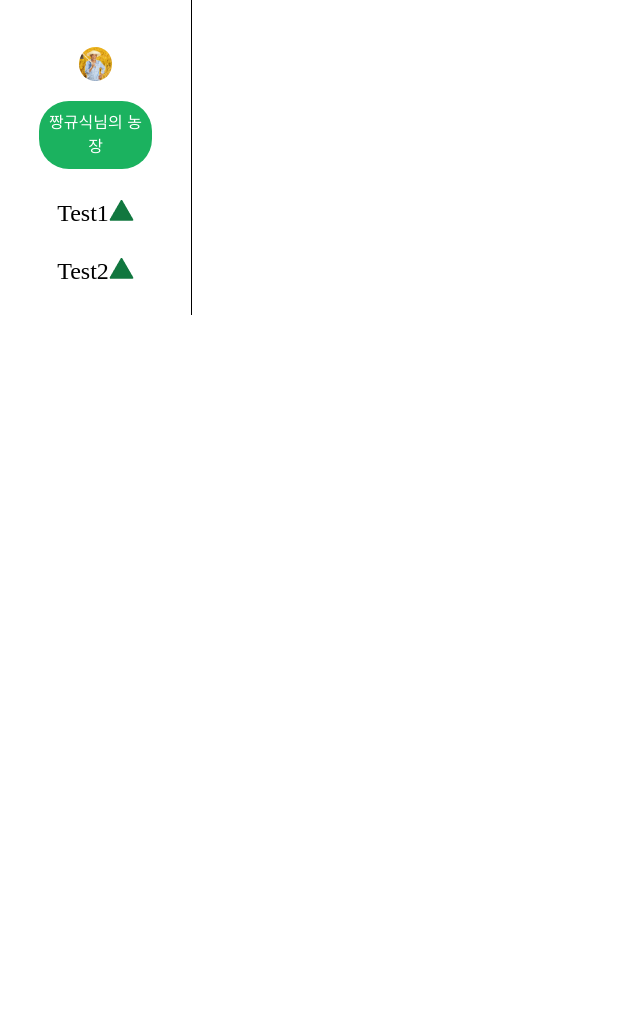
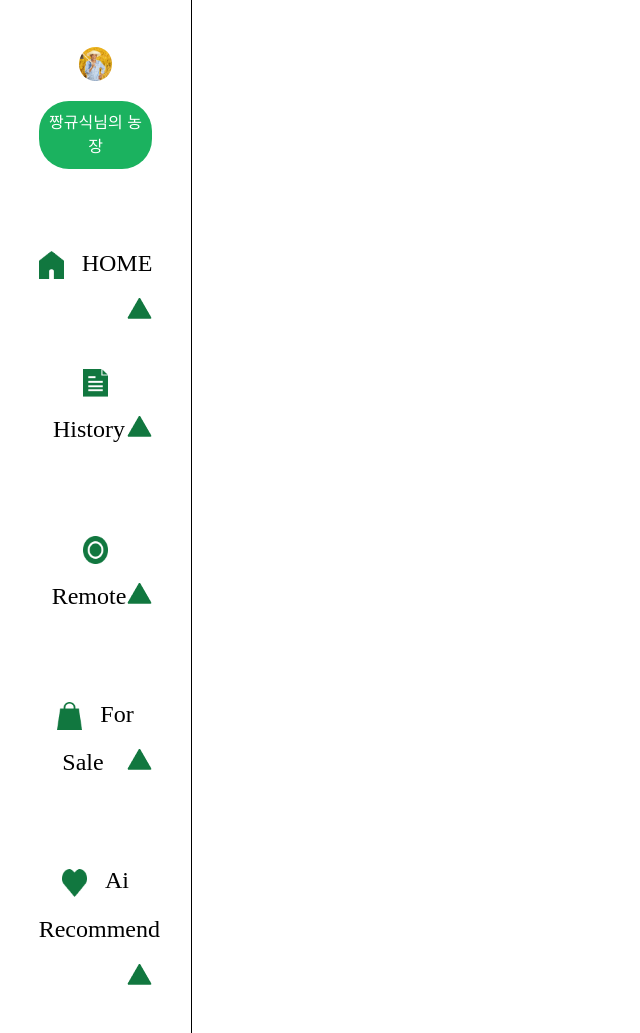
Before and after one commit to zzanggyusik/harang2023, a Python web app: template WebServer/core/templates/base.html in a window 1280 px wide. Shown: the part 153-1186 px from the top of the page, without its empty margins (0-640 px from the left). Before the commit the page ends 468 px from the top, so only its background shows below. Run offline with Jinja, Linux system fonts and the light colour scheme; the template is opened without the code that fills it, so the values that code supplies are empty; some libraries are stand-ins or nearby versions; some web fonts are replaced.

Commit message:
사이드바 생성

```diff
--- a/WebServer/core/static/css/base.css
+++ b/WebServer/core/static/css/base.css
@@ -81,7 +81,7 @@
     padding: 10px;
     border-radius: 30px; /* 텍스트 컨테이너의 둥근 사각형을 위한 테두리 반지름 설정 */
     background-color: #1BB25F; /* 텍스트 컨테이너의 배경색 지정 */
-    margin-bottom: 20px;
+    margin-bottom: 70px;
 }
 
 .profile-text {
@@ -116,12 +116,13 @@ body, ul, li {
   }
 
   .menu-item {
-    margin-bottom: 10px;
+    margin-bottom: 70px;
   }
 
   .menu-item a {
     display: block;
     /* text-decoration: none; */
+    /* background-color: #1BB25F; */
     color: black;
     text-align: center;
     font-family: "Pretendard-Regular";
@@ -131,16 +132,18 @@ body, ul, li {
 
   .menu-item a::after {
     content: url("icons/up_arrow.png"); /* 기본 화살표 이미지 */
+    float: right;
   }
 
   .menu-item a:hover::after {
     content: url('icons/down_arrow.png'); /* 호버 시 위로 향하는 화살표 이미지 */
+    float: right;
   }
 
   .submenu {
     display: none;
     margin-left: 10px;
-    /* position: absolute; */
+    /* position: relative; */
     top: calc(100% - 1px);
     left: 0;
   }
--- a/WebServer/core/templates/base.html
+++ b/WebServer/core/templates/base.html
@@ -55,7 +55,10 @@
 
                     <ul class="menu">
                       <li class="menu-item">
-                        <a href="#">Test1</a>
+                        <a href="/">
+                            <img src="{{ url_for('static', filename='css/icons/home.png') }}" alt="home" width=25px height=28px>
+                            &nbsp;&nbsp;HOME
+                        </a>
                         <ul class="submenu">
                           <li><a href="#">Submenu Item 1</a></li>
                           <li><a href="#">Submenu Item 2</a></li>
@@ -63,16 +66,56 @@
                         </ul>
                       </li>
                       <li class="menu-item">
-                        <a href="#">Test2</a>
+                        <a href="/history">
+                            <img src="{{ url_for('static', filename='css/icons/history.png') }}" alt="history" width=25px height=28px>
+                            &nbsp;&nbsp;History
+                        </a>
                         <ul class="submenu">
                           <li><a href="#">Submenu Item 1</a></li>
                           <li><a href="#">Submenu Item 2</a></li>
                           <li><a href="#">Submenu Item 3</a></li>
                         </ul>
                       </li>
-                      <!-- ... (나머지 메뉴들) ... -->
+                      <li class="menu-item">
+                        <a href="/remote">
+                            <img src="{{ url_for('static', filename='css/icons/remote.png') }}" alt="remote" width=25px height=28px>
+                            &nbsp;&nbsp;Remote
+                        </a>
+                        <ul class="submenu">
+                          <li><a href="#">Submenu Item 1</a></li>
+                          <li><a href="#">Submenu Item 2</a></li>
+                          <li><a href="#">Submenu Item 3</a></li>
+                        </ul>
+                      </li>
+                      <li class="menu-item">
+                        <a href="/forsale">
+                            <img src="{{ url_for('static', filename='css/icons/for_sale.png') }}" alt="for sale" width=25px height=28px>
+                            &nbsp;&nbsp;For Sale
+                        </a>
+                        <ul class="submenu">
+                          <li><a href="#">Submenu Item 1</a></li>
+                          <li><a href="#">Submenu Item 2</a></li>
+                          <li><a href="#">Submenu Item 3</a></li>
+                        </ul>
+                      </li>
+                      <li class="menu-item">
+                        <a href="/">
+                            <img src="{{ url_for('static', filename='css/icons/ai_recommend.png') }}" alt="ai recommend" width=25px height=28px>
+                            &nbsp;&nbsp;Ai Recommend
+                        </a>
+                        <ul class="submenu">
+                          <li><a href="#">Submenu Item 1</a></li>
+                          <li><a href="#">Submenu Item 2</a></li>
+                          <li><a href="#">Submenu Item 3</a></li>
+                        </ul>
+                      </li>
                     </ul>
-                  </div>
+
+                    <div>
+
+                    </div>
+
+                </div>
 
                   <script src="https://code.jquery.com/jquery-3.6.0.min.js"></script>
                   <script>
@@ -83,10 +126,11 @@
                         $(this).css('margin-bottom', submenuHeight);
                       }, function() {
                         $(this).find('.submenu').toggleClass('expanded');
-                        $(this).css('margin-bottom', '10px');
+                        $(this).css('margin-bottom', '70px');
                       });
                     });
                   </script>
+
             </div>
 
         </div>
```
Also changed, not shown: WebServer/core/static/css/icons/home.png.
